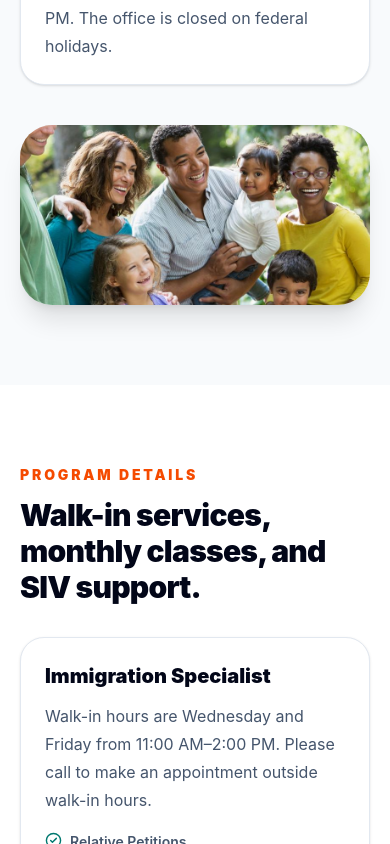
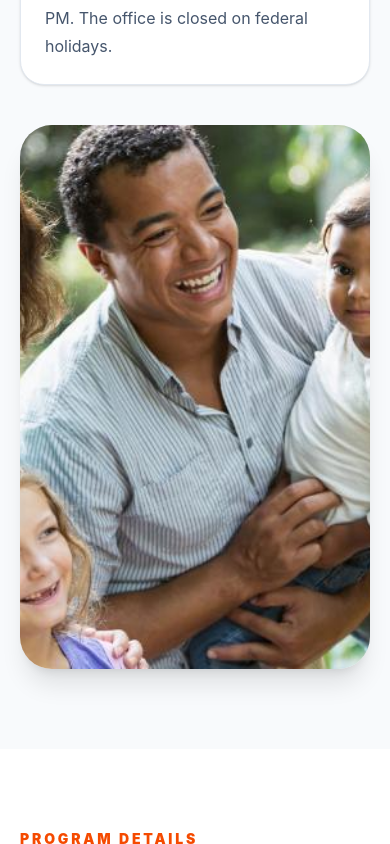
Before and after one commit to bradleyd440/airs-website, a React (Vite) app: page / in a window 390 px wide. Shown: the part 7800-8644 px from the top of the page. Built offline with nearby package versions, Linux system fonts and the light colour scheme.

Commit message:
update image layout

```diff
--- a/src/App.jsx
+++ b/src/App.jsx
@@ -2094,14 +2094,7 @@ function OfficialInfo({ t }) {
             ))}
           </div>
         </div>
-        <div className="airs-family-mobile-card w-full overflow-hidden rounded-[2rem] shadow-xl sm:h-[34rem]">
-          <img
-            src={familyImage}
-            alt="AIRS family and community support"
-            className="h-full w-full object-cover object-center"
-            loading="lazy"
-          />
-        </div>
+        <img src={familyImage} alt="AIRS family and community support" className="h-[34rem] w-full rounded-[2rem] object-cover shadow-xl" loading="lazy" />
       </div>
     </section>
   );
@@ -2147,7 +2140,7 @@ function Donate({ t, isRtl }) {
           <img
             src={donationsImage}
             alt="Volunteers organizing donation boxes for families"
-            className="h-64 w-full object-cover"
+            className="h-72 w-full object-cover object-top sm:h-80 lg:h-96"
             loading="lazy"
           />
           <div className="p-8">
@@ -2261,23 +2254,6 @@ export default function App() {
 
   return (
     <div className={`min-h-screen overflow-x-hidden bg-slate-50 text-slate-900 ${isRtl ? "text-right" : "text-left"}`} dir={direction} lang={languageCode}>
-      <style>{`
-        @media (max-width: 639px) {
-          .airs-family-mobile-card {
-            height: 180px !important;
-            max-height: 180px !important;
-          }
-
-          .airs-family-mobile-card img {
-            height: 180px !important;
-            max-height: 180px !important;
-            width: 100% !important;
-            object-fit: cover !important;
-            object-position: center center !important;
-          }
-        }
-      `}</style>
-
       <Navbar language={language} setLanguage={setLanguage} t={t} />
       <main>
         <Hero t={t} isRtl={isRtl} />
```
